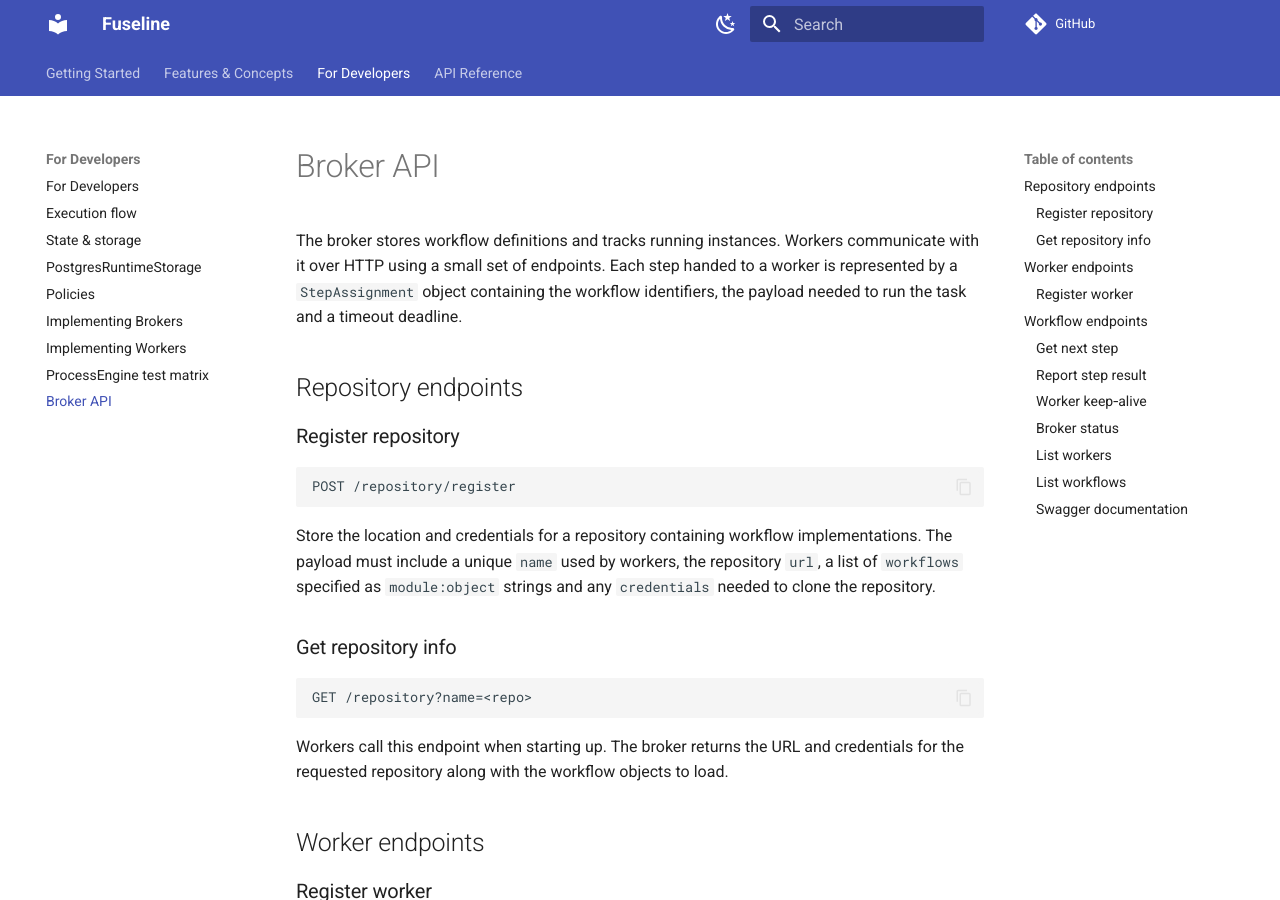
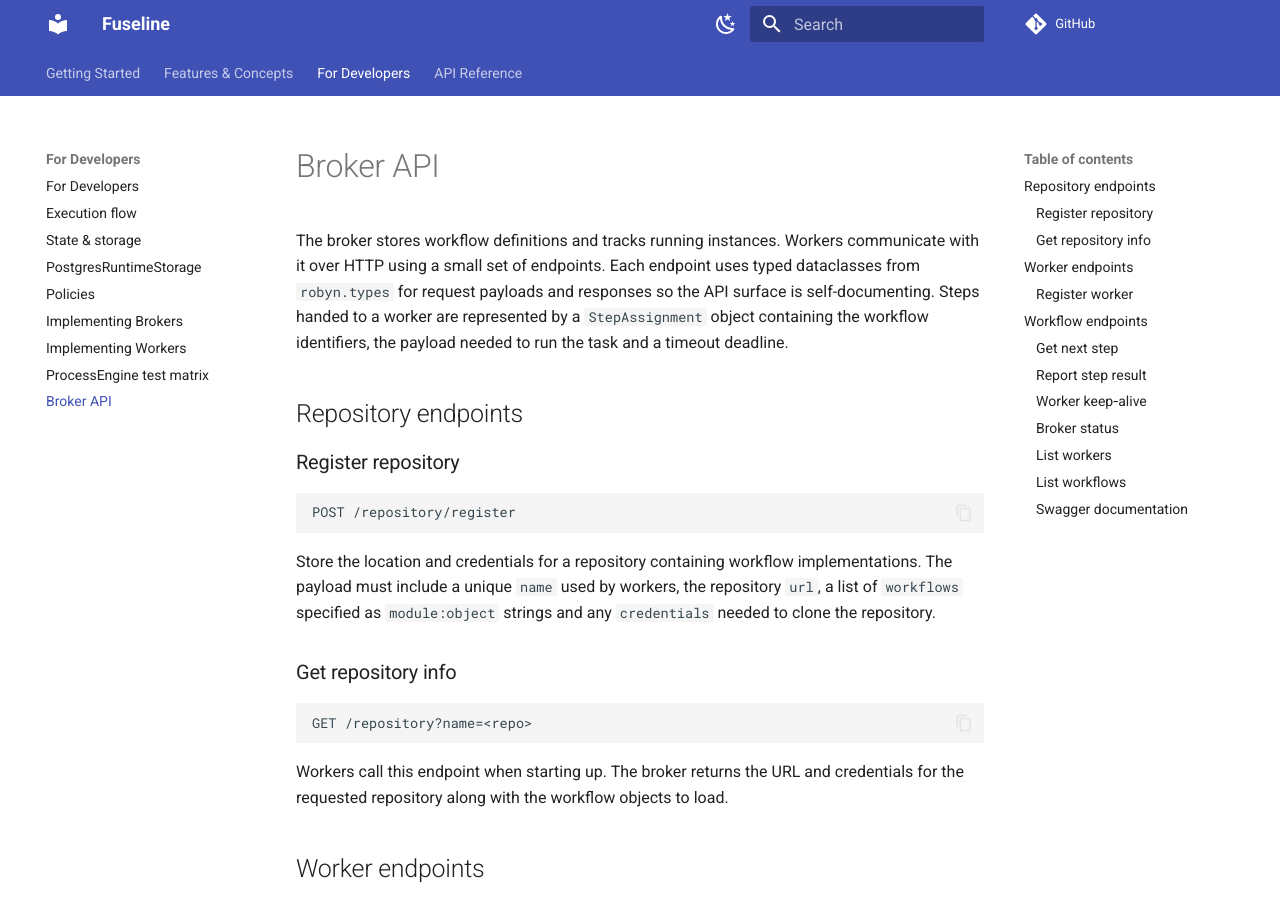
Before and after one commit to jsam/fuseline, an MkDocs documentation site: the page built from docs/for-developers/broker-api.md, in a window 1280 px wide and 900 px high. Built offline with MkDocs 1.6.1 and Material for MkDocs 9.7.7, drawn with Linux system fonts in a browser that asks for light colours; comment, search, counter and statistics services are not loaded.

Commit message:
Fix dataclass import and document typed broker models

```diff
--- a/docs/for-developers/broker-api.md
+++ b/docs/for-developers/broker-api.md
@@ -4,7 +4,9 @@ title: "Broker API"
 
 The broker stores workflow definitions and tracks running instances.
 Workers communicate with it over HTTP using a small set of endpoints.
-Each step handed to a worker is represented by a `StepAssignment` object
+Each endpoint uses typed dataclasses from ``robyn.types`` for request
+payloads and responses so the API surface is self-documenting.  Steps
+handed to a worker are represented by a `StepAssignment` object
 containing the workflow identifiers, the payload needed to run the task
 and a timeout deadline.
 
```
Also changed, not shown: 1 other file.
